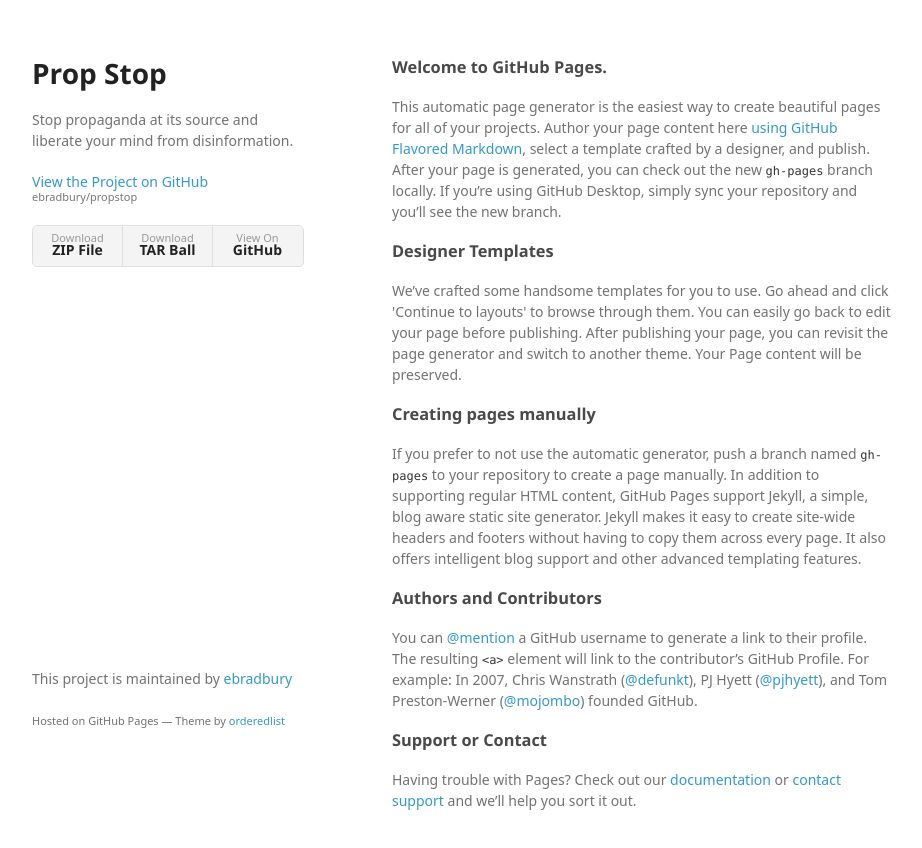
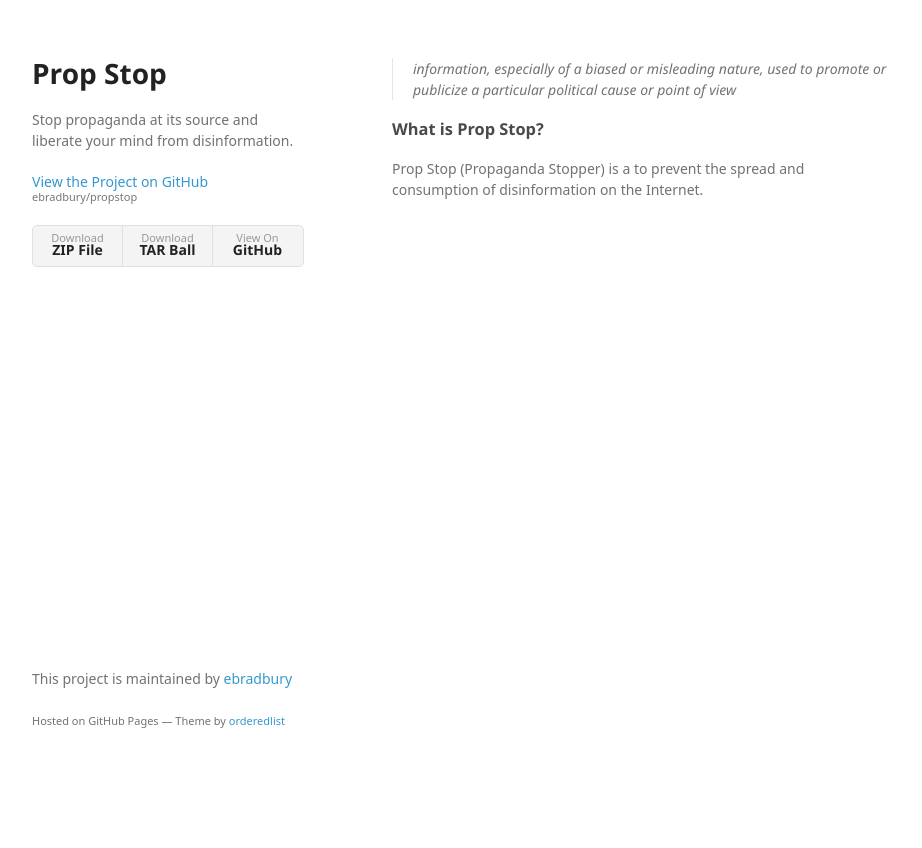
Before and after one commit to ebradbury/propstop, a plain HTML site: page index.html in a window 1280 px wide. Shown: the whole page, without its empty margins (178-1100 px from the left). After the commit the page ends 800 px from the top, so only its background shows below. Drawn offline with Linux system fonts and the light colour scheme; a web font is replaced by a local one.

```diff
--- a/index.html
+++ b/index.html
@@ -28,30 +28,14 @@
         </ul>
       </header>
       <section>
-        <h3>
-<a id="welcome-to-github-pages" class="anchor" href="#welcome-to-github-pages" aria-hidden="true"><span class="octicon octicon-link"></span></a>Welcome to GitHub Pages.</h3>
-
-<p>This automatic page generator is the easiest way to create beautiful pages for all of your projects. Author your page content here <a href="https://guides.github.com/features/mastering-markdown/">using GitHub Flavored Markdown</a>, select a template crafted by a designer, and publish. After your page is generated, you can check out the new <code>gh-pages</code> branch locally. If you’re using GitHub Desktop, simply sync your repository and you’ll see the new branch.</p>
+        <blockquote>
+<p>information, especially of a biased or misleading nature, used to promote or publicize a particular political cause or point of view</p>
+</blockquote>
 
 <h3>
-<a id="designer-templates" class="anchor" href="#designer-templates" aria-hidden="true"><span class="octicon octicon-link"></span></a>Designer Templates</h3>
+<a id="what-is-prop-stop" class="anchor" href="#what-is-prop-stop" aria-hidden="true"><span class="octicon octicon-link"></span></a>What is Prop Stop?</h3>
 
-<p>We’ve crafted some handsome templates for you to use. Go ahead and click 'Continue to layouts' to browse through them. You can easily go back to edit your page before publishing. After publishing your page, you can revisit the page generator and switch to another theme. Your Page content will be preserved.</p>
-
-<h3>
-<a id="creating-pages-manually" class="anchor" href="#creating-pages-manually" aria-hidden="true"><span class="octicon octicon-link"></span></a>Creating pages manually</h3>
-
-<p>If you prefer to not use the automatic generator, push a branch named <code>gh-pages</code> to your repository to create a page manually. In addition to supporting regular HTML content, GitHub Pages support Jekyll, a simple, blog aware static site generator. Jekyll makes it easy to create site-wide headers and footers without having to copy them across every page. It also offers intelligent blog support and other advanced templating features.</p>
-
-<h3>
-<a id="authors-and-contributors" class="anchor" href="#authors-and-contributors" aria-hidden="true"><span class="octicon octicon-link"></span></a>Authors and Contributors</h3>
-
-<p>You can <a href="https://github.com/blog/821" class="user-mention">@mention</a> a GitHub username to generate a link to their profile. The resulting <code>&lt;a&gt;</code> element will link to the contributor’s GitHub Profile. For example: In 2007, Chris Wanstrath (<a href="https://github.com/defunkt" class="user-mention">@defunkt</a>), PJ Hyett (<a href="https://github.com/pjhyett" class="user-mention">@pjhyett</a>), and Tom Preston-Werner (<a href="https://github.com/mojombo" class="user-mention">@mojombo</a>) founded GitHub.</p>
-
-<h3>
-<a id="support-or-contact" class="anchor" href="#support-or-contact" aria-hidden="true"><span class="octicon octicon-link"></span></a>Support or Contact</h3>
-
-<p>Having trouble with Pages? Check out our <a href="https://help.github.com/pages">documentation</a> or <a href="https://github.com/contact">contact support</a> and we’ll help you sort it out.</p>
+<p>Prop Stop (Propaganda Stopper) is a to prevent the spread and consumption of disinformation on the Internet.</p>
       </section>
       <footer>
         <p>This project is maintained by <a href="https://github.com/ebradbury">ebradbury</a></p>
```
Also changed, not shown: params.json (+1 -1 lines).
